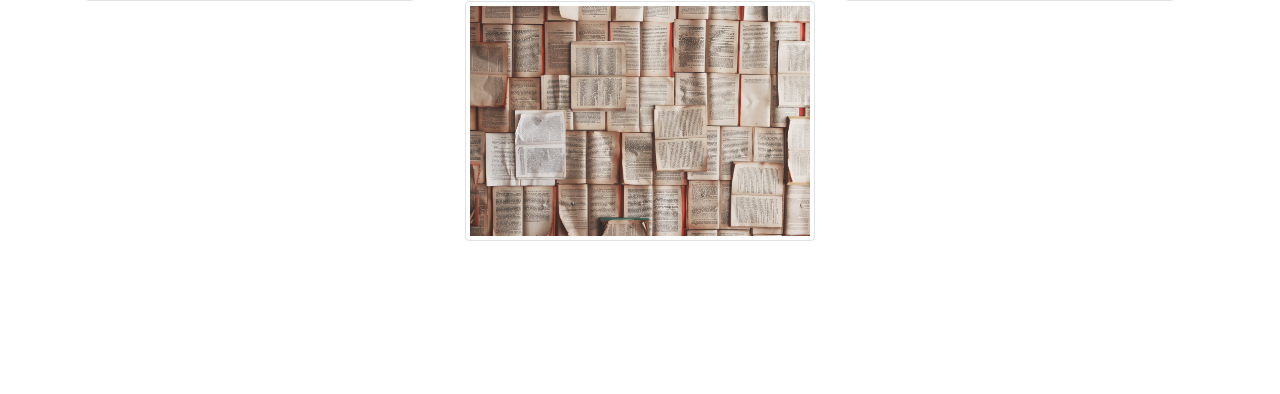
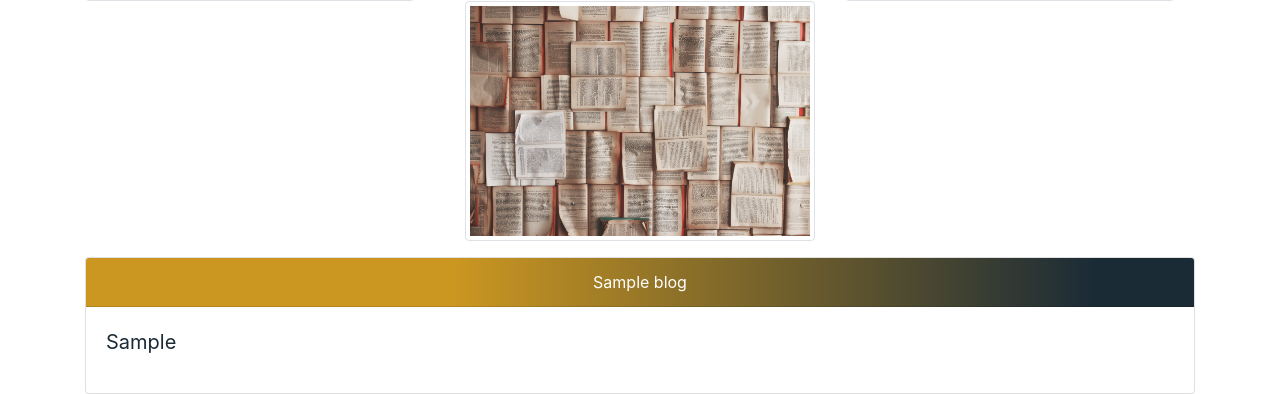
Before and after one commit to John-Kimani/blog-webapp, a Flask app: template app/templates/index.html in a window 1280 px wide. Shown: the part 1116-1510 px from the top of the page. Before the commit the page ends 1357 px from the top, so only its background shows below. Run offline with Flask 2, Linux system fonts and the light colour scheme; the template is opened without the code that fills it: most values are stand-ins (such as "Sample title", 1, 10 or a date in 2020); data that the repository does not hold is empty; some libraries are stand-ins or nearby versions; grey boxes are pictures that could not be loaded.

Commit message:
Display blogs on index

```diff
--- a/app/main/views.py
+++ b/app/main/views.py
@@ -17,8 +17,8 @@ def index():
     '''
     title = 'Home'
     random_quote = get_random_qoutes()
-
-    return render_template('index.html', title=title, quotes=random_quote)
+    blogs = Blog.query.order_by(Blog.timestamp.desc()).all()
+    return render_template('index.html', title=title, quotes=random_quote, blogs=blogs)
 
 
 
--- a/app/templates/index.html
+++ b/app/templates/index.html
@@ -60,4 +60,20 @@
         <!-- blogpost -->
       </div>
     </div>
+    <div class="row blog">
+      <div class="col-md-12">
+        {% for blog in blogs %}
+        <div class="card mt-3">
+          <div class="card-header text-center">
+            {{ blog.blog_title}}
+          </div>
+          <div class="card-body">
+            <blockquote class="blockquote mb-0">
+              <p>{{ blog.blog_post}}</p>
+            </blockquote>
+          </div>
+      </div>
+        {% endfor %}
+      </div>
+    </div>
 {% endblock %}
```
